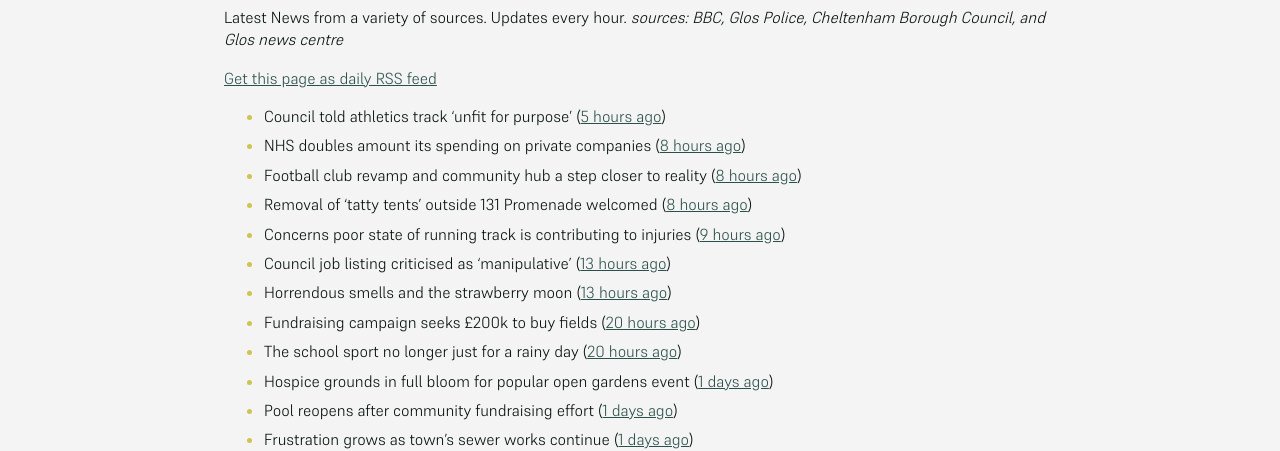
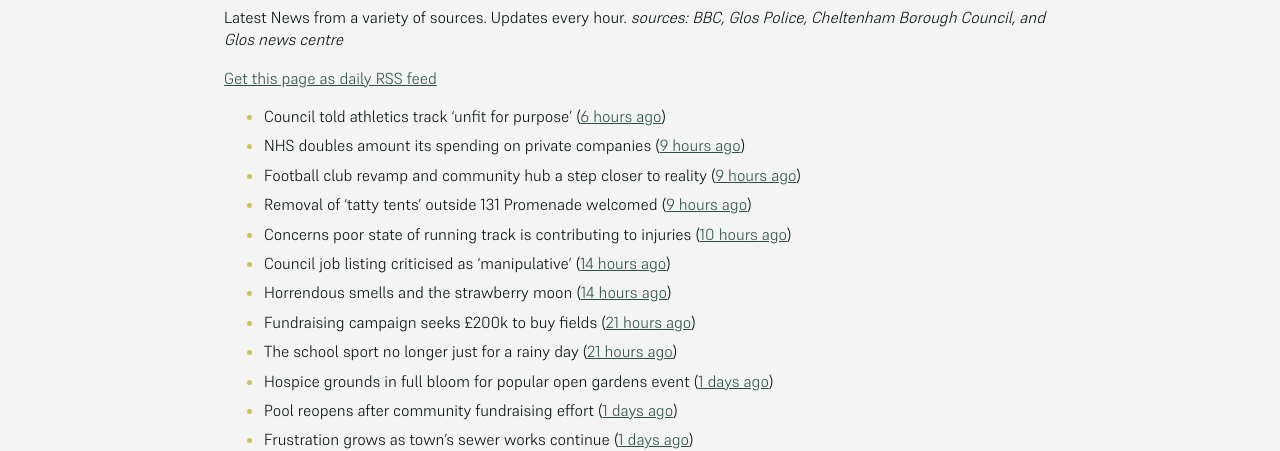
Before and after one commit to mat-0/cheltenham-open-data, a Jekyll site: the page built from _pages/news.md, in a window 1280 px wide. Shown: the part 267-718 px from the top of the page. Built offline with Jekyll 4.4.1, drawn with Linux system fonts in a browser that asks for light colours.

Commit message:
Updated 2025-06-12 02:28:44

```diff
--- a/_pages/news.md
+++ b/_pages/news.md
@@ -12,15 +12,15 @@ _sources: BBC, Glos Police, Cheltenham Borough Council, and Glos news centre_
 [Get this page as daily RSS feed](/daily.rss)
 
 <!-- news_marker starts -->
-- Council told athletics track 'unfit for purpose' ([5 hours ago](https://www.bbc.com/news/articles/cvg76n7dxn9o))
-- NHS doubles amount its spending on private companies ([8 hours ago](https://www.bbc.com/news/articles/cy0jzvxwr4xo))
-- Football club revamp and community hub a step closer to reality ([8 hours ago](https://gloucesternewscentre.co.uk/football-club-revamp-and-community-hub-a-step-closer-to-reality/))
-- Removal of ‘tatty tents’ outside 131 Promenade welcomed ([8 hours ago](https://gloucesternewscentre.co.uk/removal-of-tatty-tents-outside-131-promenade-welcomed/))
-- Concerns poor state of running track is contributing to injuries ([9 hours ago](https://gloucesternewscentre.co.uk/concerns-poor-state-of-running-track-is-contributing-to-injuries/))
-- Council job listing criticised as 'manipulative' ([13 hours ago](https://www.bbc.com/news/articles/c74qk45gxygo))
-- Horrendous smells and the strawberry moon ([13 hours ago](https://www.bbc.com/news/articles/c2lk8l1ypxko))
-- Fundraising campaign seeks £200k to buy fields ([20 hours ago](https://www.bbc.com/news/articles/c365lx9x187o))
-- The school sport no longer just for a rainy day ([20 hours ago](https://www.bbc.com/news/articles/clygej1emezo))
+- Council told athletics track 'unfit for purpose' ([6 hours ago](https://www.bbc.com/news/articles/cvg76n7dxn9o))
+- NHS doubles amount its spending on private companies ([9 hours ago](https://www.bbc.com/news/articles/cy0jzvxwr4xo))
+- Football club revamp and community hub a step closer to reality ([9 hours ago](https://gloucesternewscentre.co.uk/football-club-revamp-and-community-hub-a-step-closer-to-reality/))
+- Removal of ‘tatty tents’ outside 131 Promenade welcomed ([9 hours ago](https://gloucesternewscentre.co.uk/removal-of-tatty-tents-outside-131-promenade-welcomed/))
+- Concerns poor state of running track is contributing to injuries ([10 hours ago](https://gloucesternewscentre.co.uk/concerns-poor-state-of-running-track-is-contributing-to-injuries/))
+- Council job listing criticised as 'manipulative' ([14 hours ago](https://www.bbc.com/news/articles/c74qk45gxygo))
+- Horrendous smells and the strawberry moon ([14 hours ago](https://www.bbc.com/news/articles/c2lk8l1ypxko))
+- Fundraising campaign seeks £200k to buy fields ([21 hours ago](https://www.bbc.com/news/articles/c365lx9x187o))
+- The school sport no longer just for a rainy day ([21 hours ago](https://www.bbc.com/news/articles/clygej1emezo))
 - Hospice grounds in full bloom for popular open gardens event ([1 days ago](https://gloucesternewscentre.co.uk/hospice-grounds-in-full-bloom-for-popular-open-gardens-event/))
 - Pool reopens after community fundraising effort ([1 days ago](https://www.bbc.com/news/articles/cg5vl5zvp69o))
 - Frustration grows as town's sewer works continue ([1 days ago](https://www.bbc.com/news/articles/c5yq58qpgd7o))
```
Also changed, not shown: _data/flood.json (+4 -4 lines), index.md (+5 -5 lines).
